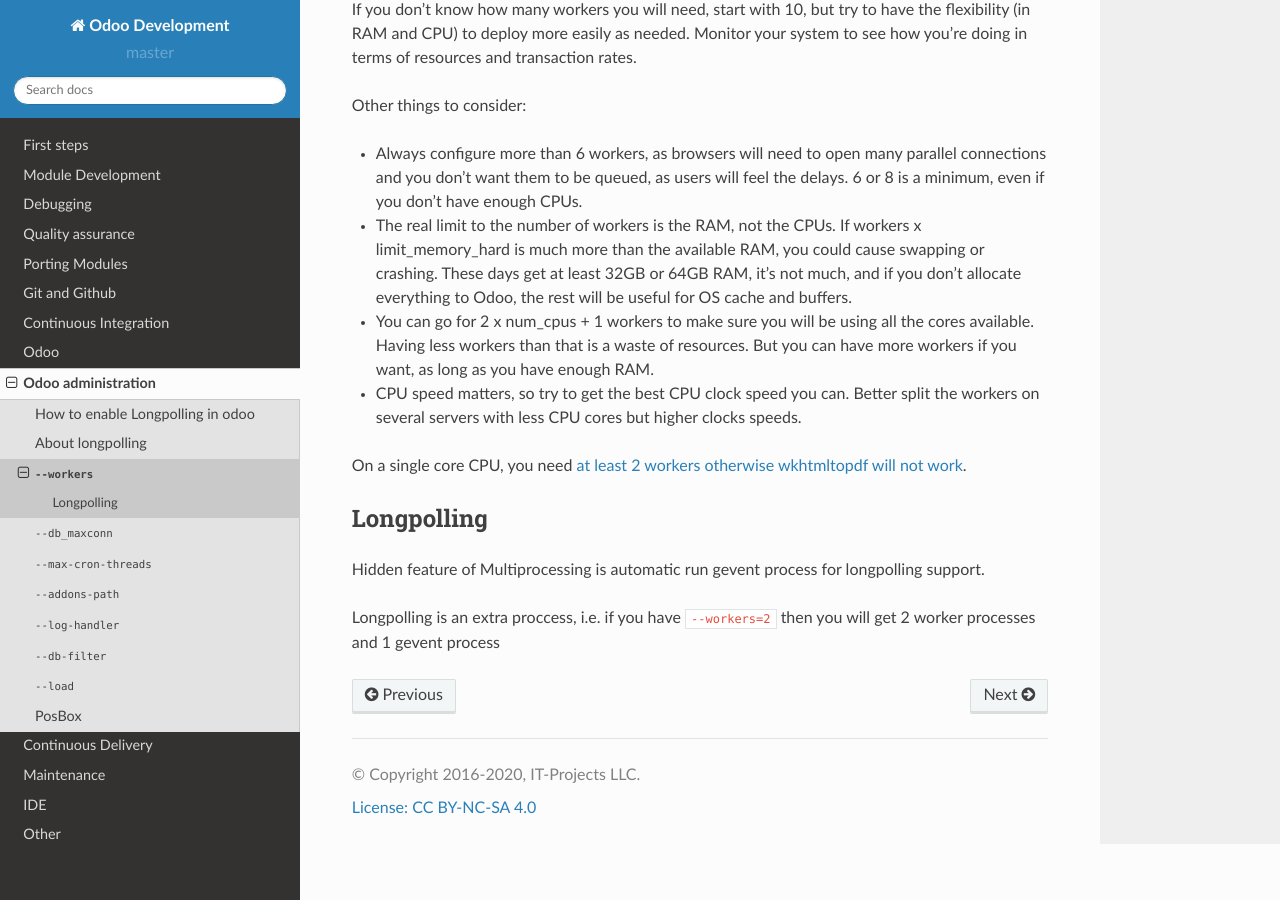
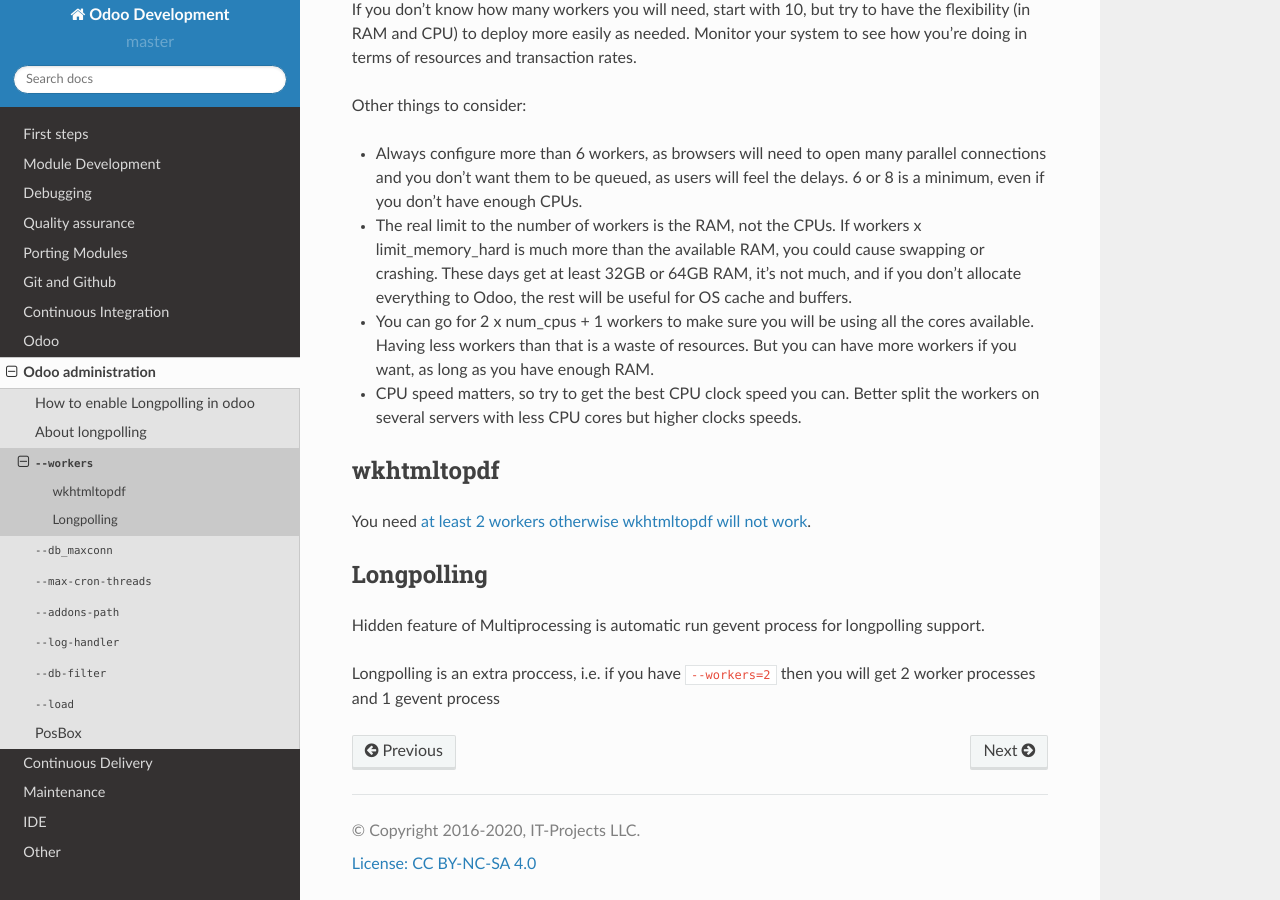
Before and after one commit to itpp-labs/odoo-development, a Sphinx documentation site: the page built from docs/admin/workers.rst, in a window 1280 px wide and 900 px high, scrolled down 503 px. Built offline with Sphinx 7.4.7 and the Read the Docs theme 2.0.0, drawn with Linux system fonts in a browser that asks for light colours.

Commit message:
Update workers.rst

```diff
--- a/docs/admin/workers.rst
+++ b/docs/admin/workers.rst
@@ -17,7 +17,10 @@
 * You can go for 2 x num_cpus + 1 workers to make sure you will be using all the cores available. Having less workers than that is a waste of resources. But you can have more workers if you want, as long as you have enough RAM.
 * CPU speed matters, so try to get the best CPU clock speed you can. Better split the workers on several servers with less CPU cores but higher clocks speeds.
 
-On a single core CPU, you need `at least 2 workers otherwise wkhtmltopdf will not work <https://github.com/odoo/odoo/blob/241efab999efb97c157ae6d10d74bac22008bb70/addons/web/static/src/js/chrome/action_manager_report.js#L29>`__.
+wkhtmltopdf
+===========
+
+You need `at least 2 workers otherwise wkhtmltopdf will not work <https://github.com/odoo/odoo/blob/241efab999efb97c157ae6d10d74bac22008bb70/addons/web/static/src/js/chrome/action_manager_report.js#L29>`__.
 
 Longpolling
 ===========
```
